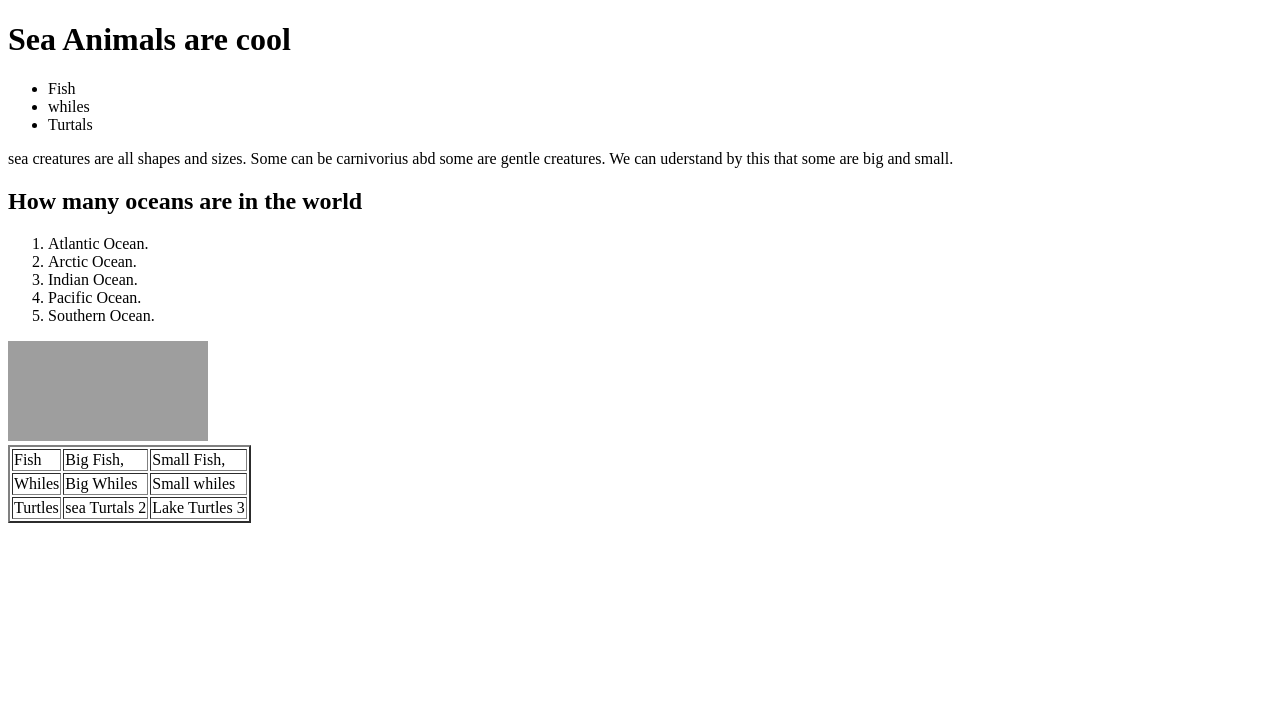
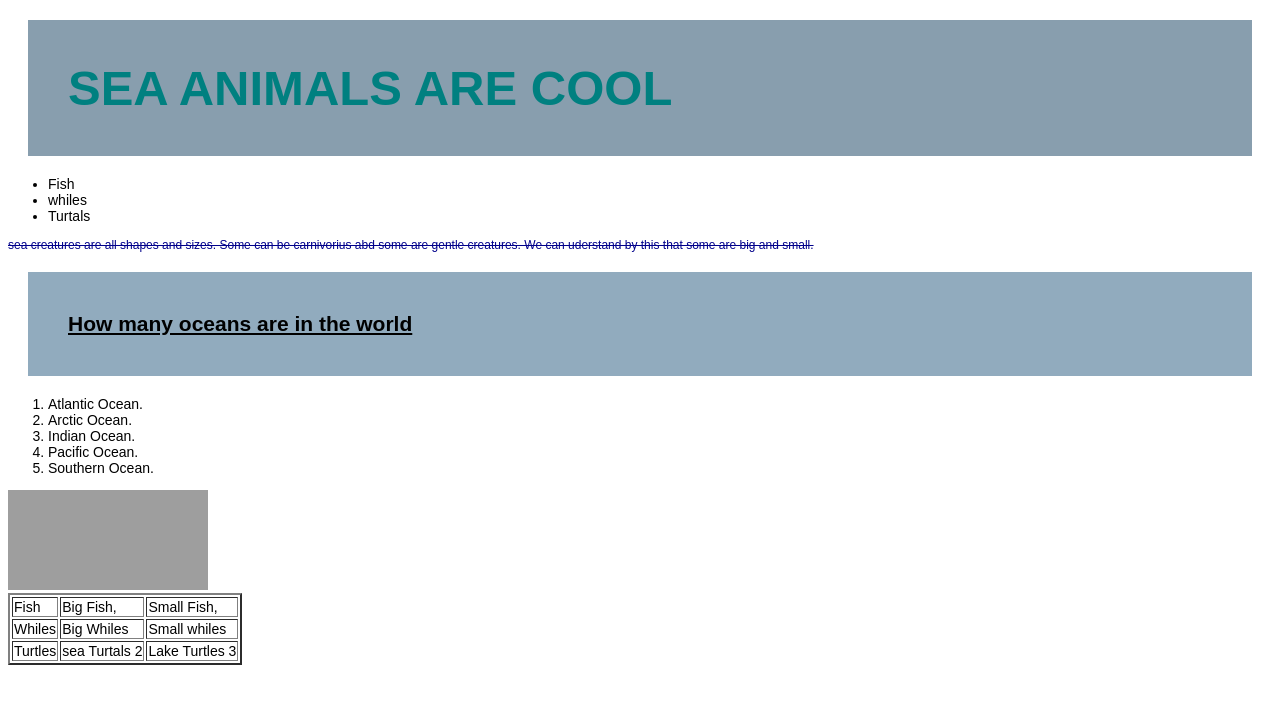
Before and after one commit to Dtech365/lab-12-html, a plain HTML site: page index.html in a window 1280 px wide. Drawn offline with Linux system fonts and the light colour scheme; grey boxes are pictures that could not be loaded.

Commit message:
added DeapSea file

```diff
--- /dev/null
+++ b/DeepSea.css
@@ -0,0 +1,38 @@
+body {
+    font-family: arial, helvetica, sans-serif;
+    font-size: 14px;
+}
+
+p{
+
+ background- color: lightblue;
+ color: darkblue;
+font-size: 12px;
+text-decoration: line-through;
+}
+
+h1 {
+    text-transform: uppercase;
+    font-size: 3.5em;
+    color: teal;
+    background-color: #889EAE;
+    margin: 20px;
+    padding: 40px;
+}
+
+
+
+
+
+
+h2 {
+    font-size: 1.5em;
+    background-color: #91ABBE;
+    margin: 20px;
+    padding: 40px;
+ text-decoration: underline;
+}
+
+
+
+}
--- a/index.html
+++ b/index.html
@@ -2,6 +2,7 @@
 <html lang="en">
 <head>
 <title>Sea Animals </title>
+<link rel="stylesheet" href="DeepSea.css">
 </head>
 <body>
 <h1>
```
